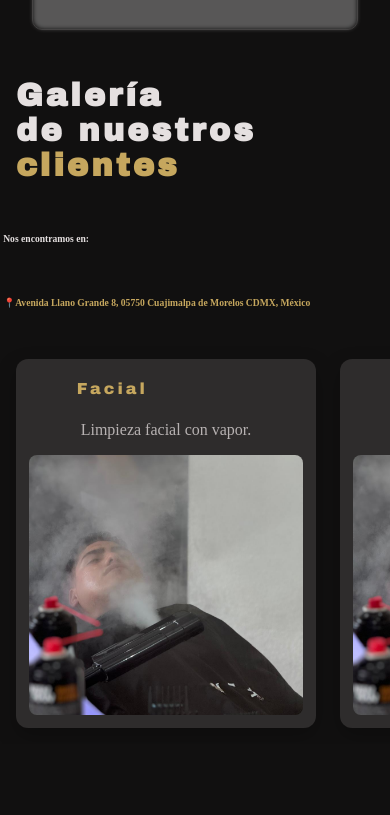
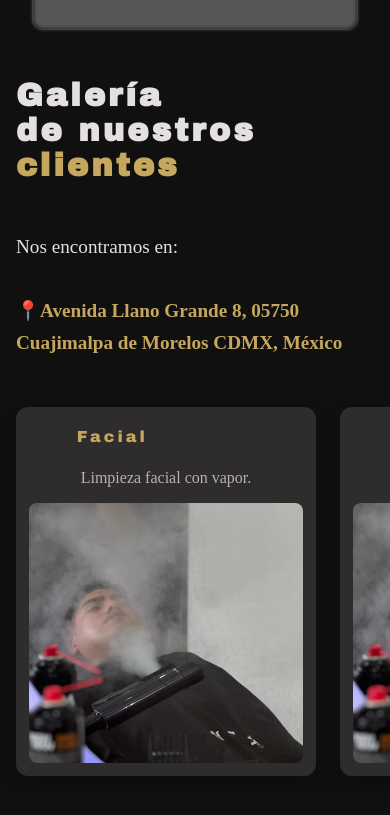
Before and after one commit to Angel21-lgtm/Barberia, a plain HTML site: page index.html in a window 390 px wide. Shown: the part 2504-3319 px from the top of the page. Drawn offline with Linux system fonts and the light colour scheme; grey boxes are pictures that could not be loaded; a web font is replaced by a local one.

Commit message:
Componiendo responsive

```diff
--- a/index.html
+++ b/index.html
@@ -192,7 +192,7 @@
                 <a class="display-flex align-items-start flex-direction-column justify-content-flex-end"
                     href="https://www.google.com/maps/place/C.+Llano+Grande+8,+La+Pila,+Cuajimalpa+de+Morelos,+05750+Ciudad+de+M%C3%A9xico,+CDMX/@19.3055,-99.3366,847m/data=!3m1!1e3!4m6!3m5!1s0x85cdf8682a38d35d:0xd1f0dcade11cd38f!8m2!3d19.3053773!4d-99.3365242!16s%2Fg%2F11dyqz6v33?hl=es&entry=ttu&g_ep=EgoyMDI2MDMwOC4wIKXMDSoASAFQAw%3D%3D"
                     target="_blank">
-                    <span class="display-inline-block"><b>Nos encontramos en:</b></span><br><strong>📍Avenida Llano
+                    <span class="display-inline-block">Nos encontramos en:</span><br><strong>📍Avenida Llano
                         Grande 8,
                         05750 Cuajimalpa de Morelos
                         CDMX,
--- a/style/secciones/servicios(main).css
+++ b/style/secciones/servicios(main).css
@@ -94,6 +94,8 @@
 
 #contenedor-galeria-de-fotos>div>a {
     line-height: 2rem;
+    padding: 1rem;
+    font-size: 1.2rem;
 }
 
 #contenedor-galeria-de-fotos>article {
```
